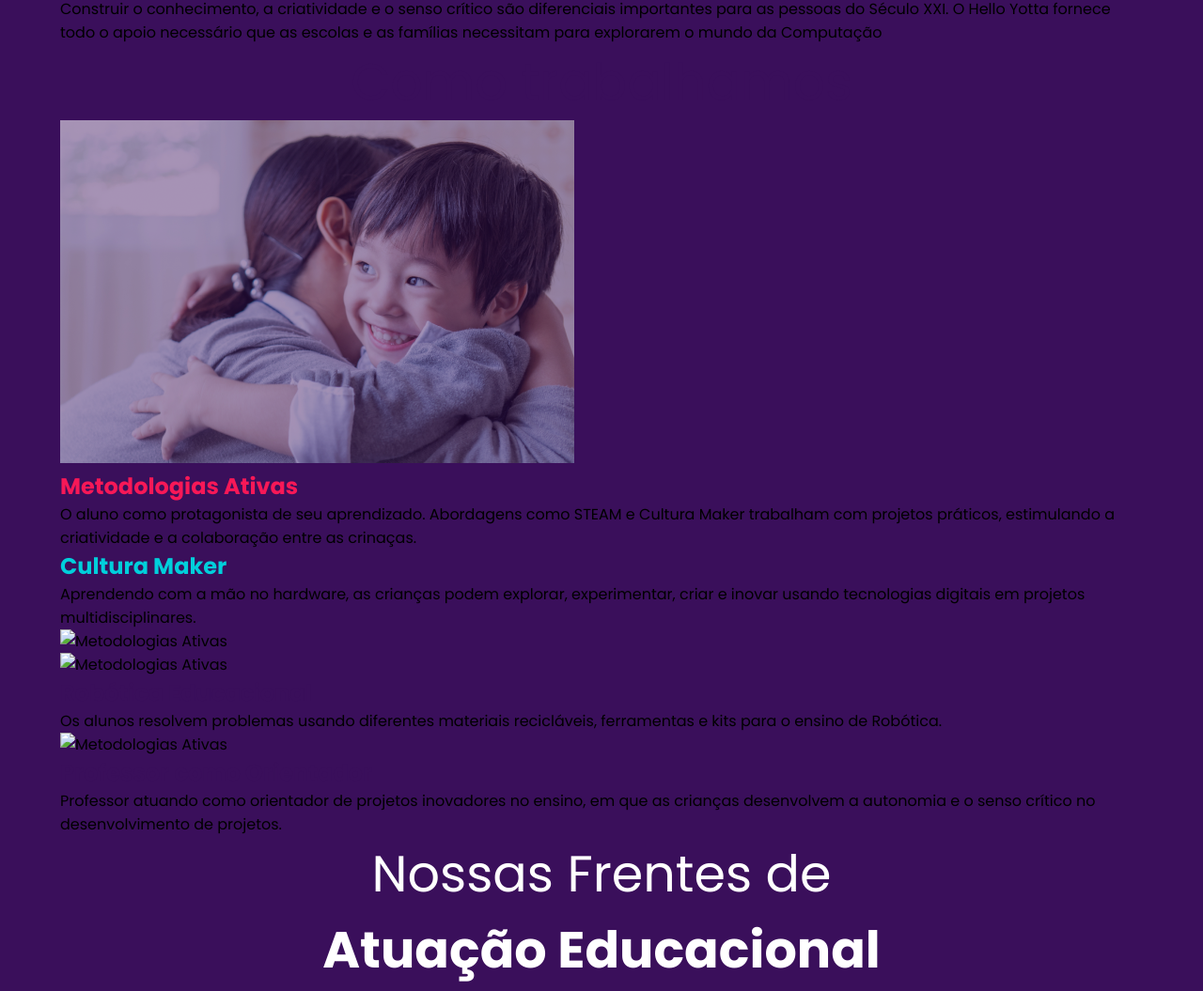
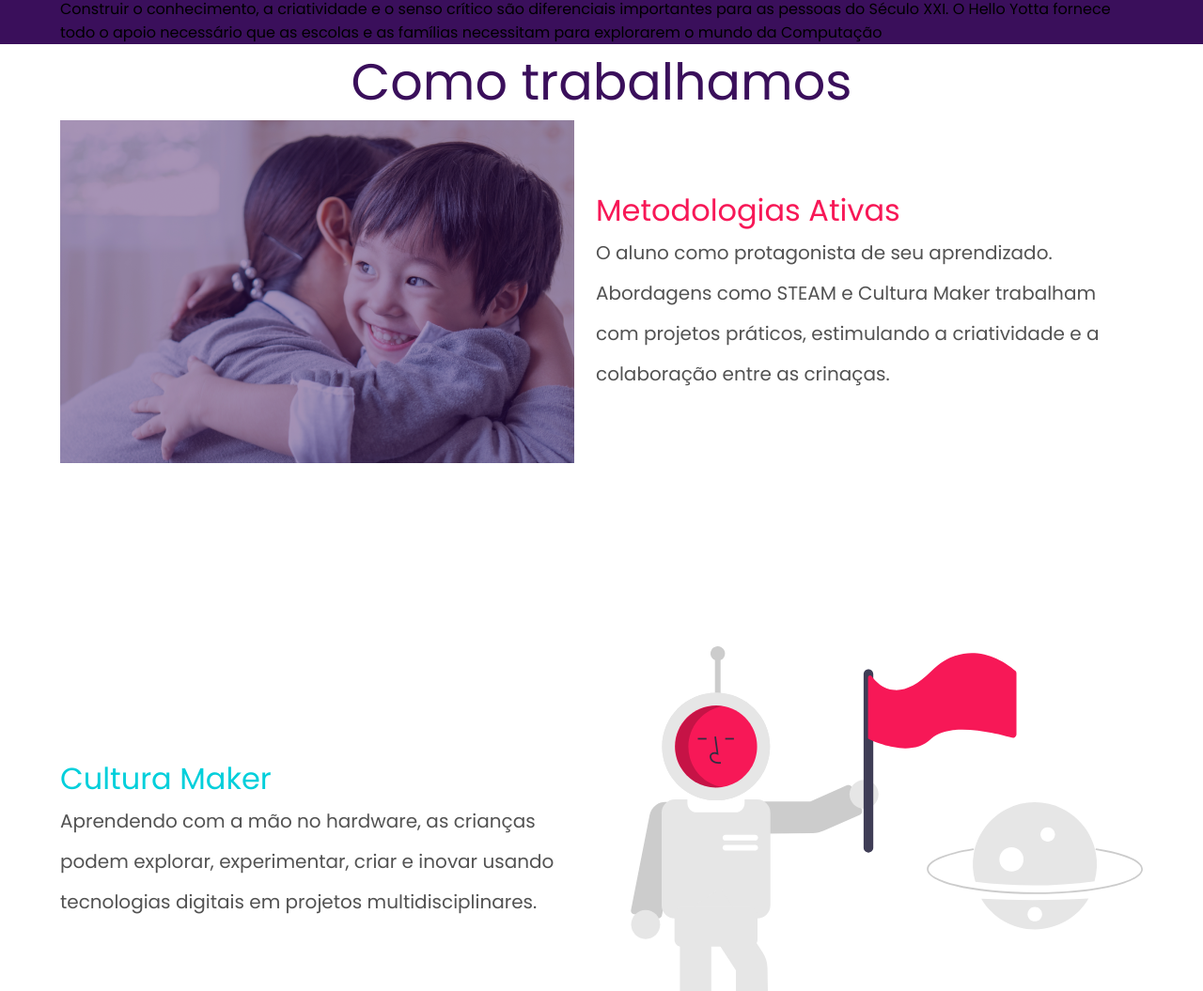
Before and after one commit to paulhenrique/laughing-telegram, a website: page index.html in a window 1280 px wide. Shown: the part 962-2017 px from the top of the page at 94% size. Drawn offline with Linux system fonts and the light colour scheme.

Commit message:
Adicionando estilo de Como Trabalhamos

```diff
--- a/index.html
+++ b/index.html
@@ -47,7 +47,7 @@
     </section>
 
     <section class="containerComoTrabalhamos">
-
+      <div class="container">
         <h1 class="purple">
           Como trabalhamos
         </h1>
@@ -74,12 +74,12 @@
               tecnologias digitais
               em projetos multidisciplinares.
             </p>
-          <img src="/img/astronauta.png" alt="Metodologias Ativas">
           </div>
+          <img src="/img/astronauta.svg" alt="Metodologias Ativas">
         </article>
         <article>
+          <img src="/img/carrinho.png" alt="Metodologias Ativas">
           <div class="containerText">
-          <img src="/img/astronauta.png" alt="Metodologias Ativas">
             <h2 class="purple">
               Robótica Educacional
             </h2>
@@ -91,7 +91,6 @@
         </article>
         <article>
           <div class="containerText">
-          <img src="/img/astronauta.png" alt="Metodologias Ativas">
             <h2 class="purple">
               Professor como Orientador
             </h2>
@@ -101,7 +100,9 @@
               crítico no desenvolvimento de projetos.
             </p>
           </div>
+          <img src="/img/professora.png" alt="Metodologias Ativas">
         </article>
+      </div>
     </section>
 
     <section class="containerFrentesDeAtuacao">
--- a/scss/styles.scss
+++ b/scss/styles.scss
@@ -26,6 +26,11 @@
   max-width: 1224px;
   width: 90%;
   margin: auto;
+}
+@mixin h1Header{
+  font-size: 3.375rem;
+  font-weight: normal;
+  text-align: center;
 }
 body{
   background: var(--purple);
@@ -97,12 +102,10 @@ main{
     }
   }
 
-  section:not(.NavbarContent){
+  section:not(.NavbarContent):not(.containerComoTrabalhamos){
     @include addContainer;
     h1{
-      font-size: 3.375rem;
-      font-weight: normal;
-      text-align: center;
+      @include h1Header;
     }
     &.containerFrentesDeAtuacao{
       color: white;
@@ -173,8 +176,43 @@ main{
         }
       }
     }
+  }
+  section.containerComoTrabalhamos{
+    background: white;
+    .container{
+    @include addContainer;
+      display: flex;
+      flex-direction: column;
+      justify-content:center;
+      align-items:center;
+      h1{
+        @include h1Header;
+      }
+      article{
+        display: flex;
+        justify-content: space-between;
+        align-items: center;
+        width: 100%;
+        margin-bottom: 195px;
+        img{
+          max-width: 547px;
+        }
+        .containerText{
+          max-width: 582px;
+          h2{
+            font-weight: 400;
+            font-size: 2rem;
+          }
+          p{
+            font-size: 1.25rem;
+            color:#525252;
+            line-height: 2.68125rem;
+          }
+        }
+
+      }
+    }
 
   }
 
-
 }
```
Also changed, not shown: css/styles.css, img/beforeFrentesAtuacao.svg (added). Lines whose indentation alone changed are shown as unchanged.
